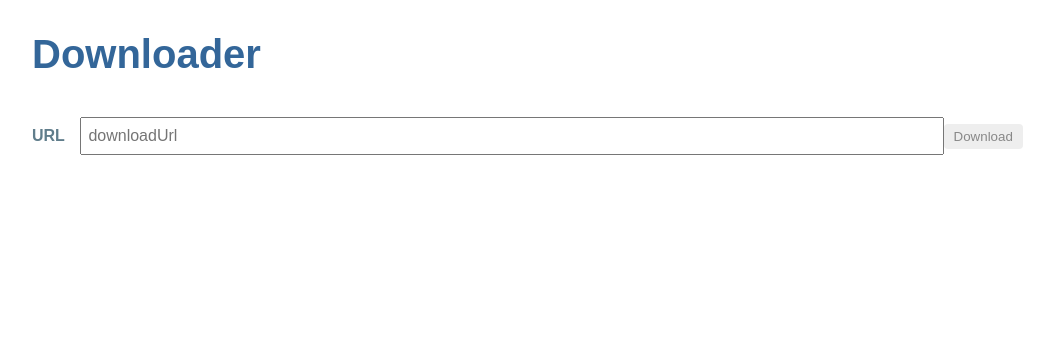
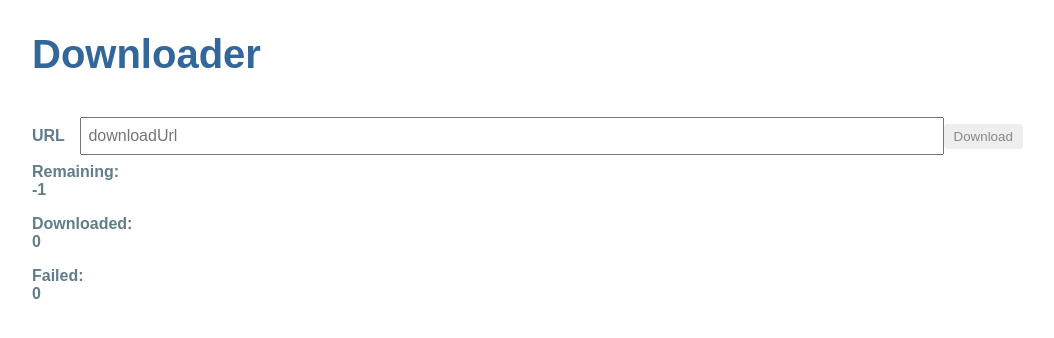
Before and after one commit to chromyd/downloader, an Angular app: page / in a window 1280 px wide. Shown: the top 338 px of the page, without its empty margins (0-1054 px from the left). Built offline with nearby package versions, Linux system fonts and the light colour scheme.

Commit message:
Add rudimentary progress indicator

```diff
--- a/src/app/downloader/download.service.ts
+++ b/src/app/downloader/download.service.ts
@@ -10,11 +10,11 @@ export class DownloadService {
   constructor(private http: HttpClient) { }
 
   public getFile(path: string): Observable<Blob> {
-    return this.http.get(path, {responseType: 'blob'}).retry(100);
+    return this.http.get(path, {responseType: 'blob'}).retry(3);
   }
 
   public getKey(path: string): Observable<string> {
-    return this.http.get(path, {responseType: 'arraybuffer', withCredentials: true})
+    return this.http.get(path, {responseType: 'arraybuffer', withCredentials: true}).retry(3)
       .map(buffer => Array.from(new Uint8Array(buffer)))
       .map(array => array.map(e => ('0' + e.toString(16)).substr(-2)).join(''));
   }
--- a/src/app/downloader/downloader.component.html
+++ b/src/app/downloader/downloader.component.html
@@ -3,3 +3,12 @@
   <input [(ngModel)]="downloadUrl" placeholder="downloadUrl" #keyUrl>
   <button (click)="download()">Download</button>
 </div>
+<div>
+  <label>Remaining: {{remainingCount}}</label>
+</div>
+<div>
+  <label>Downloaded: {{downloadCount}}</label>
+</div>
+<div>
+  <label>Failed: {{failedCount}}</label>
+</div>
--- a/src/app/downloader/downloader.component.ts
+++ b/src/app/downloader/downloader.component.ts
@@ -14,7 +14,11 @@ export class DownloaderComponent implements OnInit {
   lastKeyUrl = '';
   baseUrl = '';
 
-  downloadLimit = 10;
+  downloadLimit = 3;
+
+  remainingCount = -1;
+  downloadCount = 0;
+  failedCount = 0;
 
   constructor(private downloadService: DownloadService) { }
 
@@ -45,20 +49,46 @@ export class DownloaderComponent implements OnInit {
   }
 
   downloadFile(url: string, localName: string) {
-    this.downloadService.getFile(url).subscribe(fileData => FileSaver.saveAs(fileData, localName));
+    this.downloadService.getFile(url).subscribe(
+      fileData => this.onDownloadSucceeded(fileData, localName),
+      error => this.onDownloadFailed(url, error)
+    );
+  }
+
+  private onDownloadSucceeded(fileData: Blob, localName: string) {
+    --this.remainingCount;
+    ++this.downloadCount;
+    FileSaver.saveAs(fileData, localName);
+  }
+
+  private onDownloadFailed(url: string, error: Error) {
+    --this.remainingCount;
+    ++this.failedCount;
+    console.log(`Failed to download ${url}: ${error}`);
   }
 
   processList(text: string) {
     console.log(`Contents for ${this.downloadUrl}:`);
+    this.prepare(text);
     text.split('\n').forEach(e => this.processLine(e));
   }
 
+  prepare(text: string) {
+    this.remainingCount = text.split('\n').filter(e => e && !e.startsWith('#')).length;
+/*
+    text.split('\n')
+      .filter(e => !e.startsWith('#'))
+      .filter(e => e.indexOf('.ts') === -1)
+      .forEach(e => console.log('E:' + e));
+      */
+  }
+
   processLine(text: string) {
-    if (!text.startsWith('#')) {
+    if (text && !text.startsWith('#')) {
       if (this.downloadLimit > 0) {
         const localName = text.replace(/\//g, '_');
         this.downloadFile(`${this.baseUrl}/${text}`, localName);
-        --this.downloadLimit;
+        // --this.downloadLimit;
       }
     } else {
       const [, keyUrl, iv] = this.keyPattern.exec(text) || [, null, null];
```
